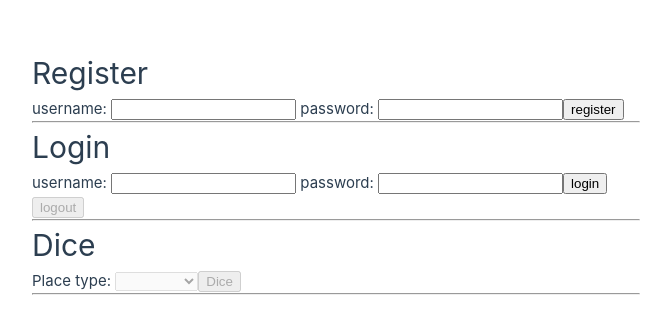
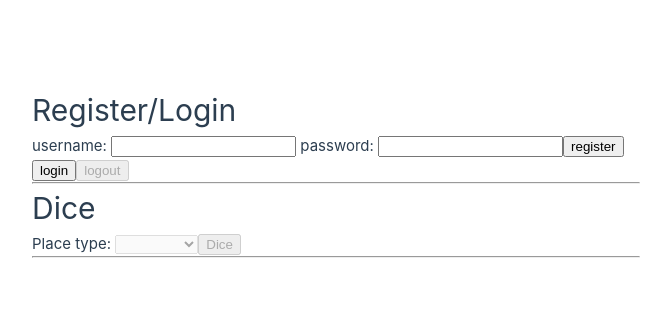
Before and after one commit to ya850805/map-dice-frontend, a Vue app: page / in a window 1280 px wide. Shown: the part 228-562 px from the top of the page, without its empty margins (0-671 px from the left). Built offline with nearby package versions, Linux system fonts and the light colour scheme.

Commit message:
feat: Combine register and login area.

```diff
--- a/src/App.vue
+++ b/src/App.vue
@@ -1,19 +1,12 @@
 <template>
   <header>
     <div class="wrapper">
-      <h1>Register</h1>
-      username: <input type="text" v-model="registerUsername" />
-      password: <input type="password" v-model="registerPassword" />
+      <h1>Register/Login</h1>
+      username: <input type="text" v-model="username" />
+      password: <input type="password" v-model="password" />
       <button @click="register()">register</button>
-
-      <hr>
-
-      <h1>Login</h1>
-      username: <input type="text" v-model="username" :disabled="isLogin" />
-      password: <input type="password" v-model="password" :disabled="isLogin"/>
       <button @click="login()" :disabled="isLogin">login</button>
       <button @click="logout()" :disabled="!isLogin">logout</button>
-      <br>
 
       <hr>
 
@@ -41,9 +34,6 @@
 import {ref} from "vue";
 import axios from "axios";
 import {BACKEND_URL, RADIUS} from "@/constant/MapDiceConstant";
-
-let registerUsername = ref("")
-let registerPassword = ref("")
 
 let username = ref("")
 let password = ref("")
@@ -104,26 +94,26 @@ function getPositionAndDice(position: { coords: { latitude: any; longitude: any;
 }
 
 function register() {
-  if (registerUsername.value == "") {
+  if (username.value == "") {
     alert("username is required")
     return
   }
 
-  if (registerPassword.value == "") {
+  if (password.value == "") {
     alert("password is required")
     return
   }
 
   const registerUser = {
-    name : registerUsername.value,
-    password : registerPassword.value
+    name : username.value,
+    password : password.value
   }
   axios.post(`${BACKEND_URL}/users/create`, registerUser)
       .then(res => {
         if(res.data.code == 200 && res.data.data == 1) {
           alert("successfully create user")
-          registerUsername.value = ""
-          registerPassword.value = ""
+          username.value = ""
+          password.value = ""
         } else {
           alert(res.data.data)
         }
```
